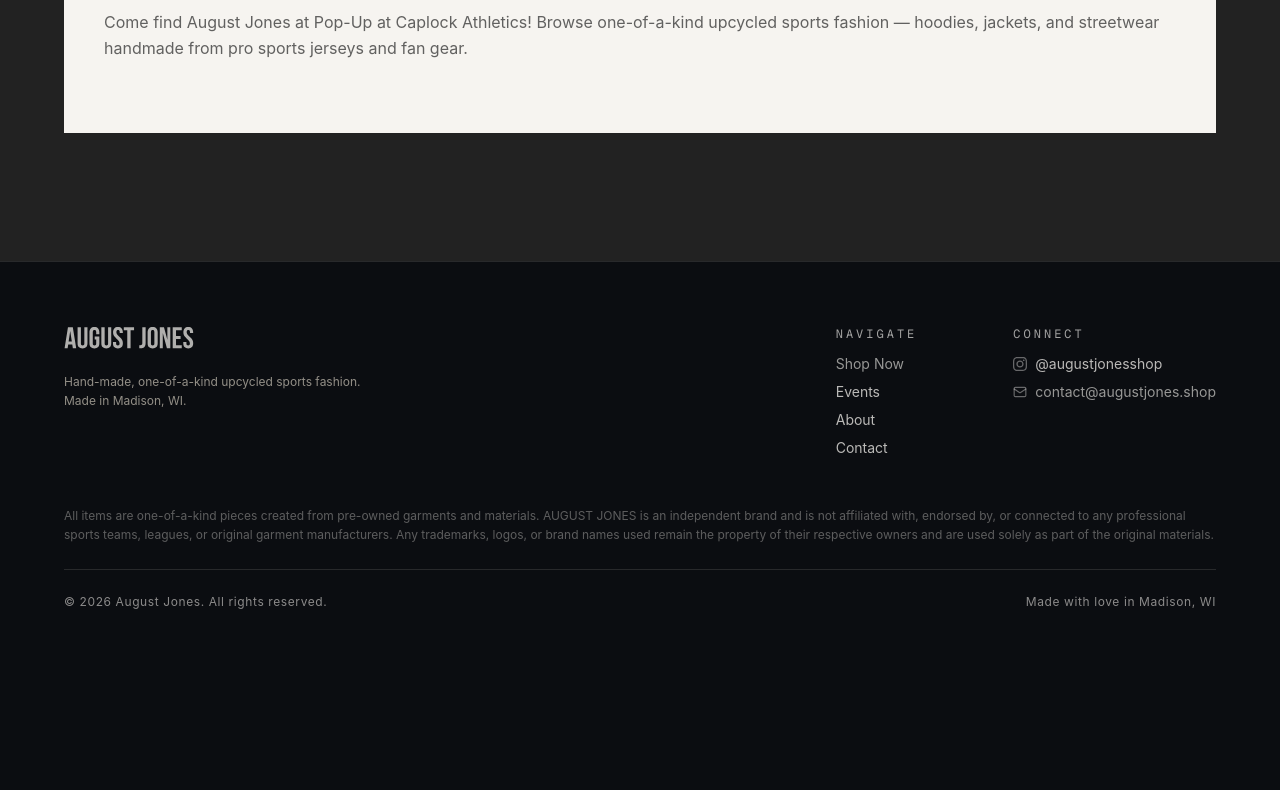
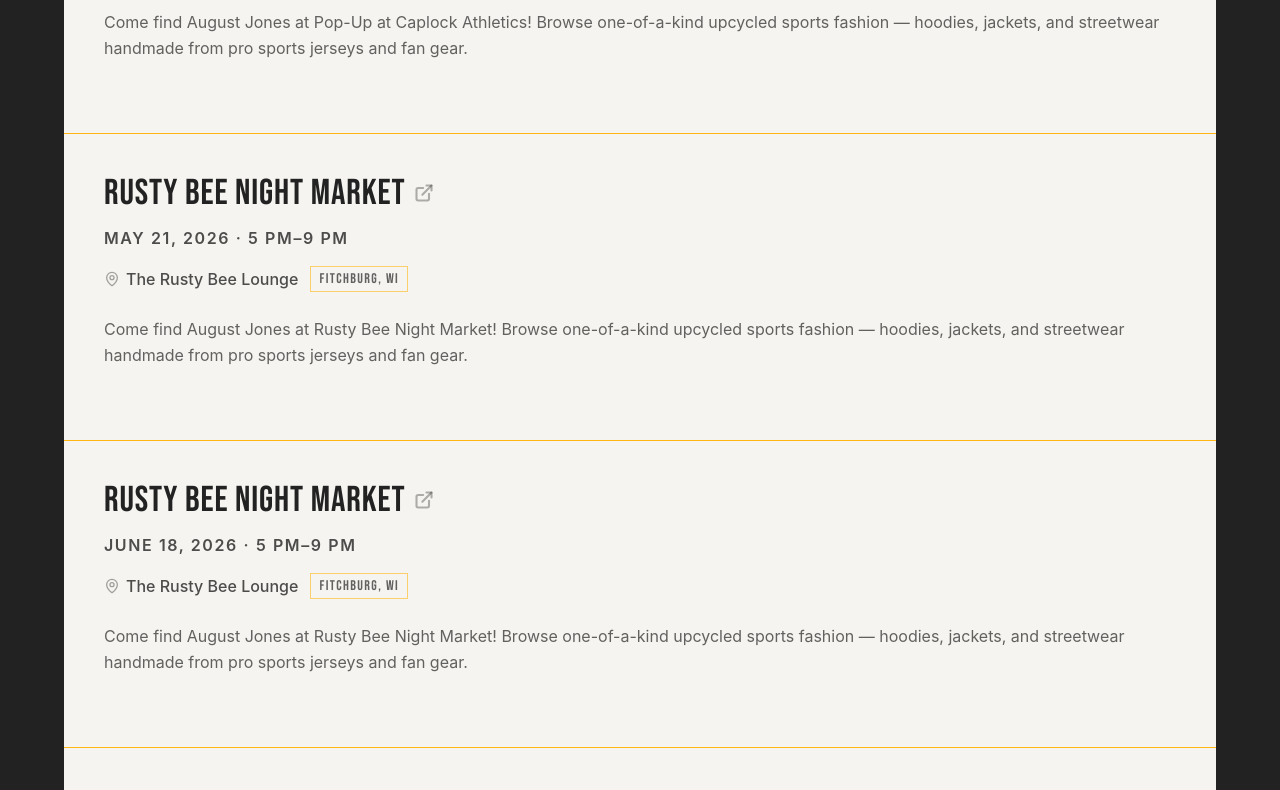
Before and after one commit to riccjohn/august-jones-shop, a Next.js app: page /events in a window 1280 px wide. Shown: the part 2080-2870 px from the top of the page. Before the commit the page ends 2754 px from the top, so only its background shows below. Built offline with nearby package versions, Linux system fonts and the light colour scheme; no server answers.

Commit message:
Add Rusty Bee markets

```diff
--- a/src/data/events.ts
+++ b/src/data/events.ts
@@ -122,6 +122,120 @@
       "https://maps.google.com/?q=2903+W+Diversey+Ave,+Chicago,+IL+60647",
     eventWebsiteUrl: "https://www.caplockathletics.com/",
   },
+  {
+    id: "rusty-bee-2026-05-21:",
+    address: {
+      street: "5134 E Cheryl Pkwy",
+      city: "Fitchburg",
+      state: "WI",
+      zip: "53711",
+    },
+    eventWebsiteUrl: "https://www.instagram.com/p/DYfShtomhec/?img_index=1",
+    mapsUrl: "https://maps.app.goo.gl/hMBNM21yQBxh2adA7",
+    marketName: "Rusty Bee Night Market",
+    sessions: [
+      {
+        startDate: "2026-05-21T17:00:00-05:00",
+        endDate: "2026-05-21T21:00:00-05:00",
+      },
+    ],
+    venueName: "The Rusty Bee Lounge",
+  },
+  {
+    id: "rusty-bee-2026-06-18:",
+    address: {
+      street: "5134 E Cheryl Pkwy",
+      city: "Fitchburg",
+      state: "WI",
+      zip: "53711",
+    },
+    eventWebsiteUrl: "https://www.instagram.com/therustybeelounge/",
+    mapsUrl: "https://maps.app.goo.gl/hMBNM21yQBxh2adA7",
+    marketName: "Rusty Bee Night Market",
+    sessions: [
+      {
+        startDate: "2026-06-18T17:00:00-05:00",
+        endDate: "2026-06-18T21:00:00-05:00",
+      },
+    ],
+    venueName: "The Rusty Bee Lounge",
+  },
+  {
+    id: "rusty-bee-2026-07-23:",
+    address: {
+      street: "5134 E Cheryl Pkwy",
+      city: "Fitchburg",
+      state: "WI",
+      zip: "53711",
+    },
+    eventWebsiteUrl: "https://www.instagram.com/therustybeelounge/",
+    mapsUrl: "https://maps.app.goo.gl/hMBNM21yQBxh2adA7",
+    marketName: "Rusty Bee Night Market",
+    sessions: [
+      {
+        startDate: "2026-07-23T17:00:00-05:00",
+        endDate: "2026-07-23T21:00:00-05:00",
+      },
+    ],
+    venueName: "The Rusty Bee Lounge",
+  },
+  {
+    id: "rusty-bee-2026-08-27:",
+    address: {
+      street: "5134 E Cheryl Pkwy",
+      city: "Fitchburg",
+      state: "WI",
+      zip: "53711",
+    },
+    eventWebsiteUrl: "https://www.instagram.com/therustybeelounge/",
+    mapsUrl: "https://maps.app.goo.gl/hMBNM21yQBxh2adA7",
+    marketName: "Rusty Bee Night Market",
+    sessions: [
+      {
+        startDate: "2026-08-27T17:00:00-05:00",
+        endDate: "2026-08-27T21:00:00-05:00",
+      },
+    ],
+    venueName: "The Rusty Bee Lounge",
+  },
+  {
+    id: "rusty-bee-2026-09-24:",
+    address: {
+      street: "5134 E Cheryl Pkwy",
+      city: "Fitchburg",
+      state: "WI",
+      zip: "53711",
+    },
+    eventWebsiteUrl: "https://www.instagram.com/therustybeelounge/",
+    mapsUrl: "https://maps.app.goo.gl/hMBNM21yQBxh2adA7",
+    marketName: "Rusty Bee Night Market",
+    sessions: [
+      {
+        startDate: "2026-09-24T17:00:00-05:00",
+        endDate: "2026-09-24T21:00:00-05:00",
+      },
+    ],
+    venueName: "The Rusty Bee Lounge",
+  },
+  {
+    id: "rusty-bee-2026-10-22:",
+    address: {
+      street: "5134 E Cheryl Pkwy",
+      city: "Fitchburg",
+      state: "WI",
+      zip: "53711",
+    },
+    eventWebsiteUrl: "https://www.instagram.com/therustybeelounge/",
+    mapsUrl: "https://maps.app.goo.gl/hMBNM21yQBxh2adA7",
+    marketName: "Rusty Bee Night Market",
+    sessions: [
+      {
+        startDate: "2026-10-22T17:00:00-05:00",
+        endDate: "2026-10-22T21:00:00-05:00",
+      },
+    ],
+    venueName: "The Rusty Bee Lounge",
+  },
 ];
 
 const ONE_WEEK_MS = 7 * 24 * 60 * 60 * 1000;
```
